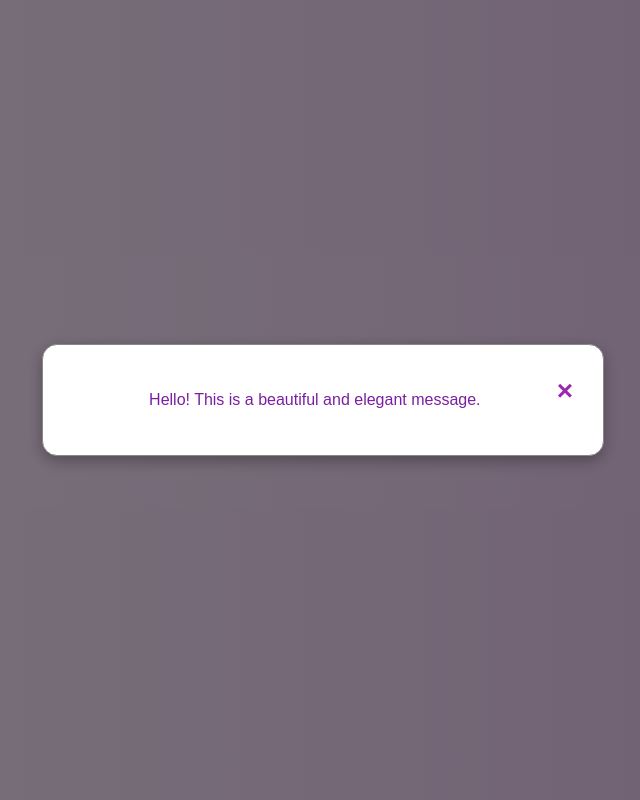
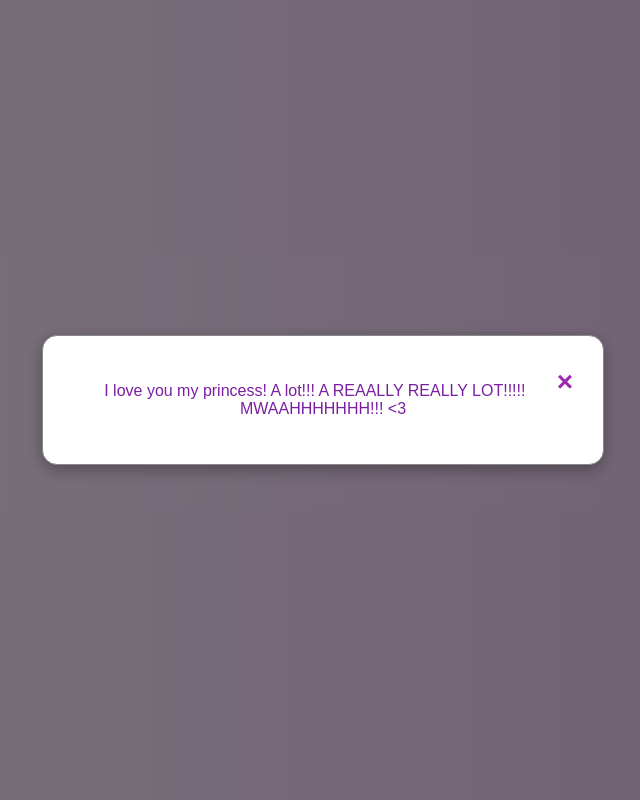
Before and after one commit to katrinablu/buhaha, a plain HTML site: page index.html in a window 1280 px wide. Both pictures are taken after a click on the button "Open". Shown: the whole page, without its empty margins (317-957 px from the left). Drawn offline with Linux system fonts and the light colour scheme.

Commit message:
Update index.html

```diff
--- a/index.html
+++ b/index.html
@@ -3,7 +3,7 @@
 <head>
     <meta charset="UTF-8">
     <meta name="viewport" content="width=device-width, initial-scale=1.0">
-    <title>Elegant Modal Example</title>
+    <title>MWAAHHH!!!</title>
     <link rel="stylesheet" href="style.css">
 </head>
 <body>
@@ -14,7 +14,7 @@
     <div id="myModal" class="modal">
         <div class="modal-content">
             <span class="close">&times;</span>
-            <p>Hello! This is a beautiful and elegant message.</p>
+            <p>I love you my princess! A lot!!! A REAALLY REALLY LOT!!!!! MWAAHHHHHHH!!! <3 </p>
         </div>
     </div>
 
```
